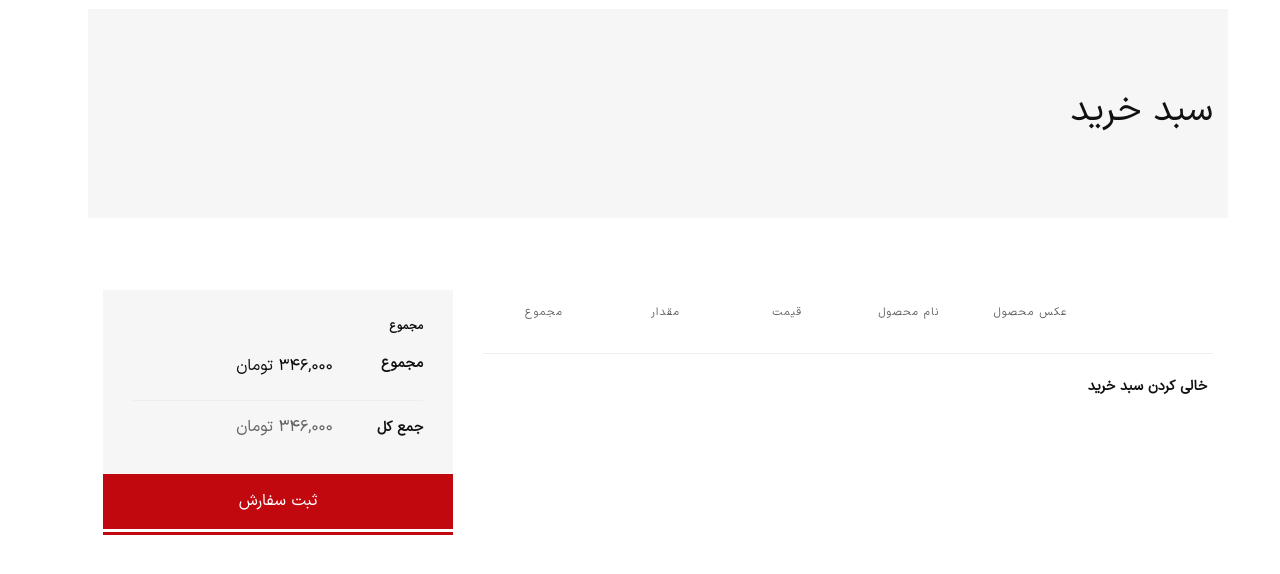
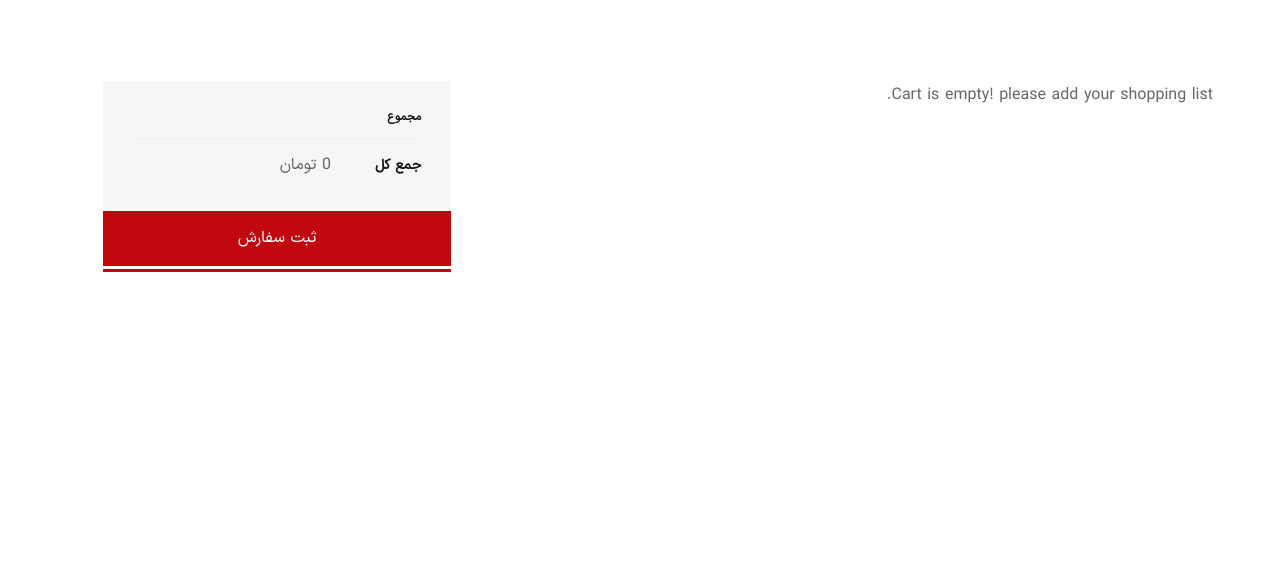
Before and after one commit to MahdiMetaDev/onlineshop, a Django app: page /cart/ in a window 1280 px wide. Shown: the part 103-677 px from the top of the page. Run offline with Django 4.2, Linux system fonts and the light colour scheme; lists and menus that the app fills with data are empty; parts of the project's set-up code (start-up, migrations or seed data) failed here and were passed over; some libraries are stand-ins or nearby versions; some web fonts are replaced.

Commit message:
implement remove_from_cart_view and update cart_detail

```diff
--- a/cart/cart.py
+++ b/cart/cart.py
@@ -17,14 +17,17 @@ class Cart:
 
         self.cart = cart
 
-    def add(self, product, quantity=1):
+    def add(self, product, quantity=1, replace_current_quantity=False):
         """
         Add the specified product to the cart if it exists
         """
         product_id = str(product.id)
 
         if product_id not in self.cart:
-            self.cart[product_id] = {'quantity': quantity}
+            self.cart[product_id] = {'quantity': 0}
+
+        if replace_current_quantity:
+            self.cart[product_id]['quantity'] = quantity
         else:
             self.cart[product_id]['quantity'] += quantity
 
@@ -59,6 +62,7 @@ class Cart:
             cart[str(product.id)]['product_obj'] = product
 
         for item in cart.values():
+            item['total_price'] = item['product_obj'].price * item['quantity']
             yield item
 
     def __len__(self):
@@ -78,13 +82,4 @@ class Cart:
         """
         will show total price that you are going to pay
         """
-        product_ids = self.cart.keys()
-        products = Product.objects.filter(id__in=product_ids)
-
-        price_list = []
-
-        for product in products:
-            for item in self.cart.values():
-                price_list.append(item['quantity']*float(product.price))
-
-        return sum(price_list)
+        return sum(item['quantity'] * item['product_obj'].price for item in self.cart.values())
--- a/cart/forms.py
+++ b/cart/forms.py
@@ -5,3 +5,4 @@ class AddToCartProductForm(forms.Form):
     QUANTITY_CHOICES = [(i, str(i)) for i in range(1, 30)]  # List Comprehension
 
     quantity = forms.TypedChoiceField(choices=QUANTITY_CHOICES, coerce=int)
+    inplace = forms.BooleanField(required=False, widget=forms.HiddenInput)
--- a/cart/templates/cart/cart_detail.html
+++ b/cart/templates/cart/cart_detail.html
@@ -14,29 +14,15 @@
 
     <!-- Main Wrapper Start -->
 
-    <!-- Breadcrumb area Start -->
-    <div class="breadcrumb-area bg-color ptb--90" data-bg-color="#f6f6f6">
-        <div class="container">
-            <div class="row">
-                <div class="col-12">
-                    <div class="d-flex justify-content-between align-items-center flex-sm-row flex-column">
-                        <h1 class="page-title">سبد خرید</h1>
-                    </div>
-                </div>
-            </div>
-        </div>
-    </div>
-    <!-- Breadcrumb area End -->
-
     <!-- Main Content Wrapper Start -->
     <div class="main-content-wrapper">
         <div class="page-content-inner ptb--80">
             <div class="container">
                 <div class="row">
                     <div class="col-lg-8 mb-md--50">
-                        <form class="cart-form" action="#">
                         <div class="row no-gutters">
                             <div class="col-12">
+                                {% if cart %}
                                     <div class="table-content table-responsive">
                                         <table class="table text-center">
                                             <thead>
@@ -54,17 +40,17 @@
                                             {% for item in cart %}
                                                 <tr>
                                                     <td class="product-remove text-left">
-                                                        <a href="">
+                                                        <a href="{% url 'cart:remove_from_cart' item.product_obj.id %}">
                                                             <i class="flaticon flaticon-cross"></i>
                                                         </a>
                                                     </td>
                                                     <td class="product-thumbnail text-left">
-                                                        <img src="{% static 'img/products/prod-10-70x88.jpg' %}"
-                                                             alt="Product Thumnail">
+                                                        <img src="{{ item.product_obj.cover.url }}"
+                                                             alt="Product Thumnail">  {#  {% static 'img/products/prod-10-70x88.jpg' %}  #}
                                                     </td>
-                                                    <td class="product-name wide-column">
+                                                    <td class="product-name">
                                                         <h3>
-                                                            <a href="{% url 'product_detail' item.product_obj.id %}">{{ item.product_obj.title }}</a>
+                                                            <a href="{{ item.product_obj.get_absolute_url }}">{{ item.product_obj.title }}</a>
                                                         </h3>
                                                     </td>
                                                     <td class="product-price">
@@ -73,14 +59,19 @@
                                                                 </span>
                                                     </td>
                                                     <td class="product-quantity">
+                                                        <form class="d-flex" action="{% url 'cart:add_to_cart' item.product_obj.id %}" method="post">
+                                                            {% csrf_token %}
                                                             <div class="quantity">
-                                                            <input type="number" class="quantity-input" name="qty"
+                                                                <input type="number" class="quantity-input" name="quantity"
                                                                        id="qty-1" value="{{ item.quantity }}" min="1">
                                                             </div>
+                                                            {{ item.product_update_quantity_form.inplace }}
+                                                            <button class="small" type="submit">{% trans 'Update' %}</button>
+                                                        </form>
                                                     </td>
                                                     <td class="product-total-price">
                                                         <span class="product-price-wrapper">
-                                                                    <span class="money">۲۹۶,۰۰۰ تومان</span>
+                                                            <span class="money">{{ item.total_price }} {% trans '$' %}</span>
                                                         </span>
                                                     </td>
                                                 </tr>
@@ -88,35 +79,29 @@
                                             </tbody>
                                         </table>
                                     </div>
-                                </div>
-                            </div>
                                     <div class="row no-gutters border-top pt--20 mt--20">
                                         <div class="col-sm-6 text-sm-right">
                                             <button type="submit" class="cart-form__btn">خالی کردن سبد خرید</button>
                                         </div>
                                     </div>
-                        </form>
+                                {% else %}
+                                    <p>{% trans 'Cart is empty! please add your shopping list.' %}</p>
+                                {% endif %}
+                            </div>
+                        </div>
                     </div>
                     <div class="col-lg-4">
-                        <div class="cart-collaterals">
+                        <div class="cart-collaterals mr--2">
                             <div class="cart-totals">
                                 <h5 class="font-size-14 font-bold mb--15">مجموع</h5>
                                 <div class="cart-calculator">
-                                    <div class="cart-calculator__item">
-                                        <div class="cart-calculator__item--head">
-                                            <span>مجموع</span>
-                                        </div>
-                                        <div class="cart-calculator__item--value">
-                                            <span>۳۴۶,۰۰۰ تومان</span>
-                                        </div>
-                                    </div>
                                     <div class="cart-calculator__item order-total">
                                         <div class="cart-calculator__item--head">
                                             <span>جمع کل</span>
                                         </div>
                                         <div class="cart-calculator__item--value">
                                                 <span class="product-price-wrapper">
-                                                    <span class="money">۳۴۶,۰۰۰ تومان</span>
+                                                    <span class="money">{{ cart.get_total_price }} تومان</span>
                                                 </span>
                                         </div>
                                     </div>
--- a/cart/urls.py
+++ b/cart/urls.py
@@ -7,4 +7,5 @@ app_name = 'cart'
 urlpatterns = [
     path('', views.cart_detail_view, name='cart_detail'),
     path('add/<int:product_id>/', views.add_to_cart_view, name='add_to_cart'),
+    path('remove/<int:product_id>/', views.remove_from_cart_view, name='remove_from_cart'),
 ]
--- a/cart/views.py
+++ b/cart/views.py
@@ -7,6 +7,12 @@ from .forms import AddToCartProductForm
 
 def cart_detail_view(request):
     cart = Cart(request)
+
+    for item in cart:
+        item['product_update_quantity_form'] = AddToCartProductForm(initial={
+            'quantity': item['quantity'],
+            'inplace': True,
+        })
 
     return render(request, "cart/cart_detail.html", {
         'cart': cart,
@@ -22,6 +28,15 @@ def add_to_cart_view(request, product_id):
     if form.is_valid():
         cleaned_data = form.cleaned_data
         quantity = cleaned_data['quantity']
-        cart.add(product, quantity)
+        cart.add(product, quantity, replace_current_quantity=cleaned_data['inplace'])
 
     return redirect('cart:cart_detail')
+
+
+def remove_from_cart_view(request, product_id):
+    cart = Cart(request)
+
+    product = get_object_or_404(Product, id=product_id)
+    cart.remove(product)
+
+    return redirect('cart:cart_detail')
```
Also changed, not shown: cart/locale/fa/LC_MESSAGES/django.po, 1 other file. Lines whose indentation alone changed are shown as unchanged.
